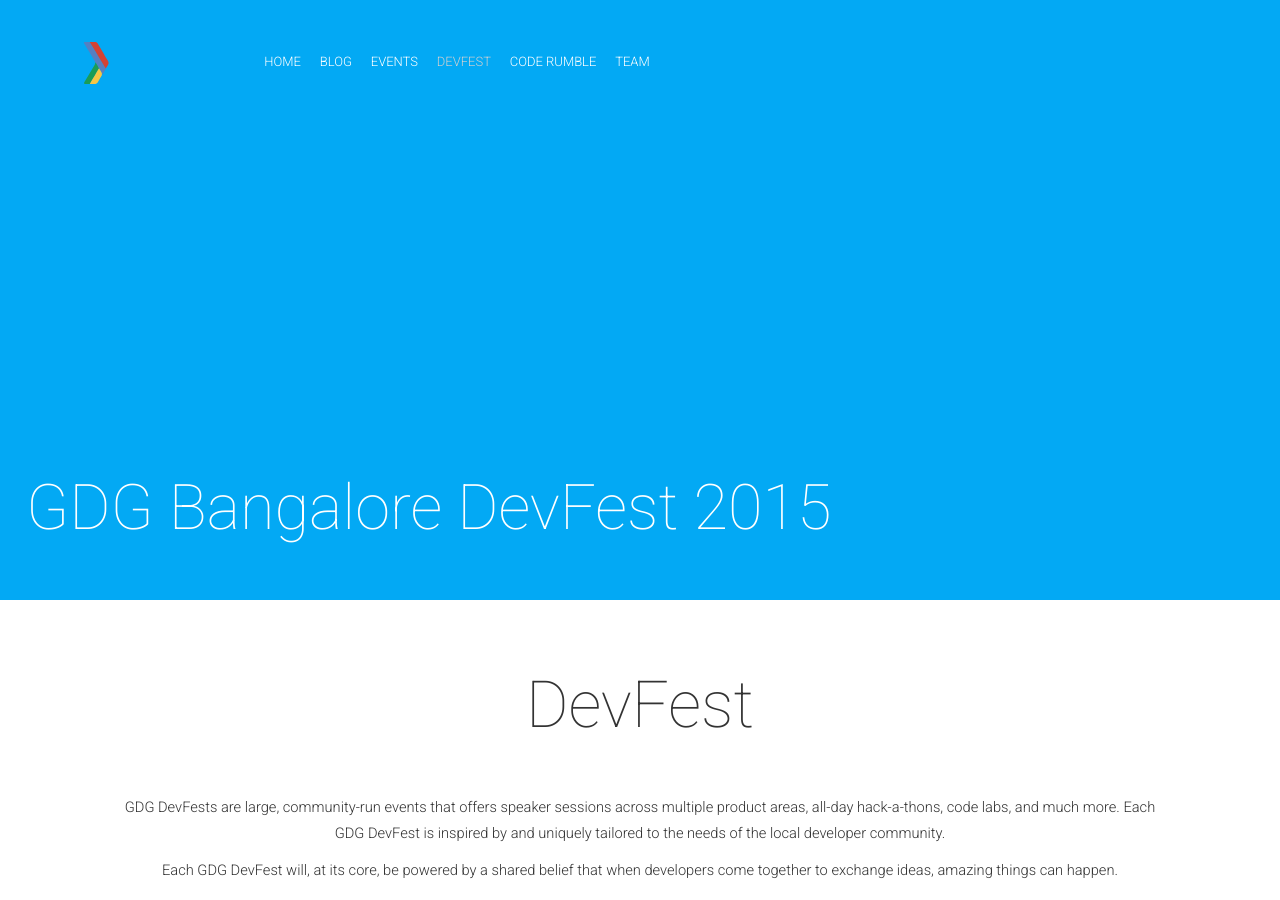
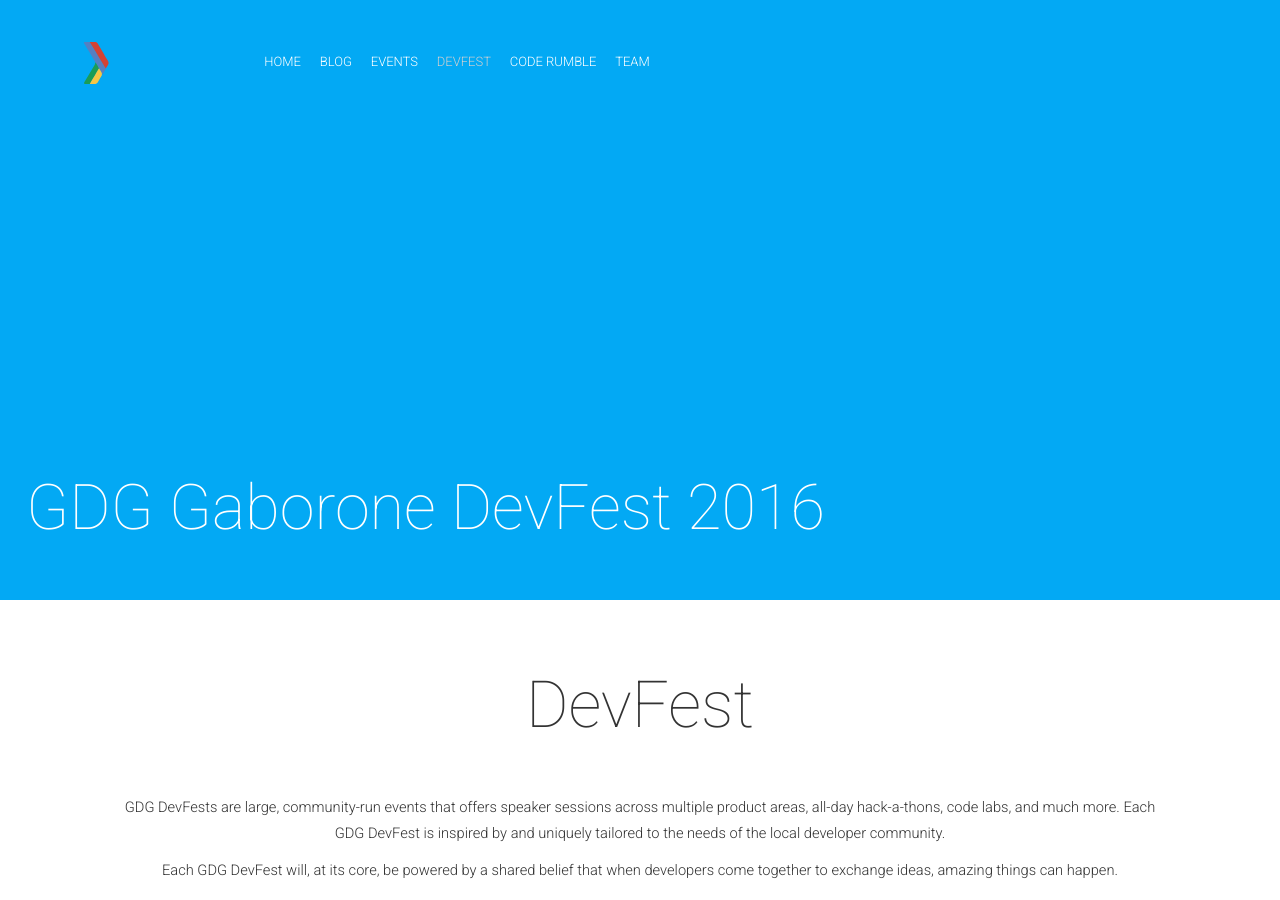
Before and after one commit to gdgreviews/gdgreviews.github.io, a Jekyll site: the page built from devfest.html, in a window 1280 px wide and 900 px high. Built offline with Jekyll 4.4.1, drawn with Linux system fonts in a browser that asks for light colours; nearby versions of some CDN libraries; comment, search, counter and statistics services are not loaded.

Commit message:
Update devfest.html

```diff
--- a/devfest.html
+++ b/devfest.html
@@ -1,6 +1,6 @@
 ---
 layout: default
-title: GDG Bangalore DevFest 2015
+title: GDG Gaborone DevFest 2016
 permalink: /devfest/
 modal: all
 ---
```
